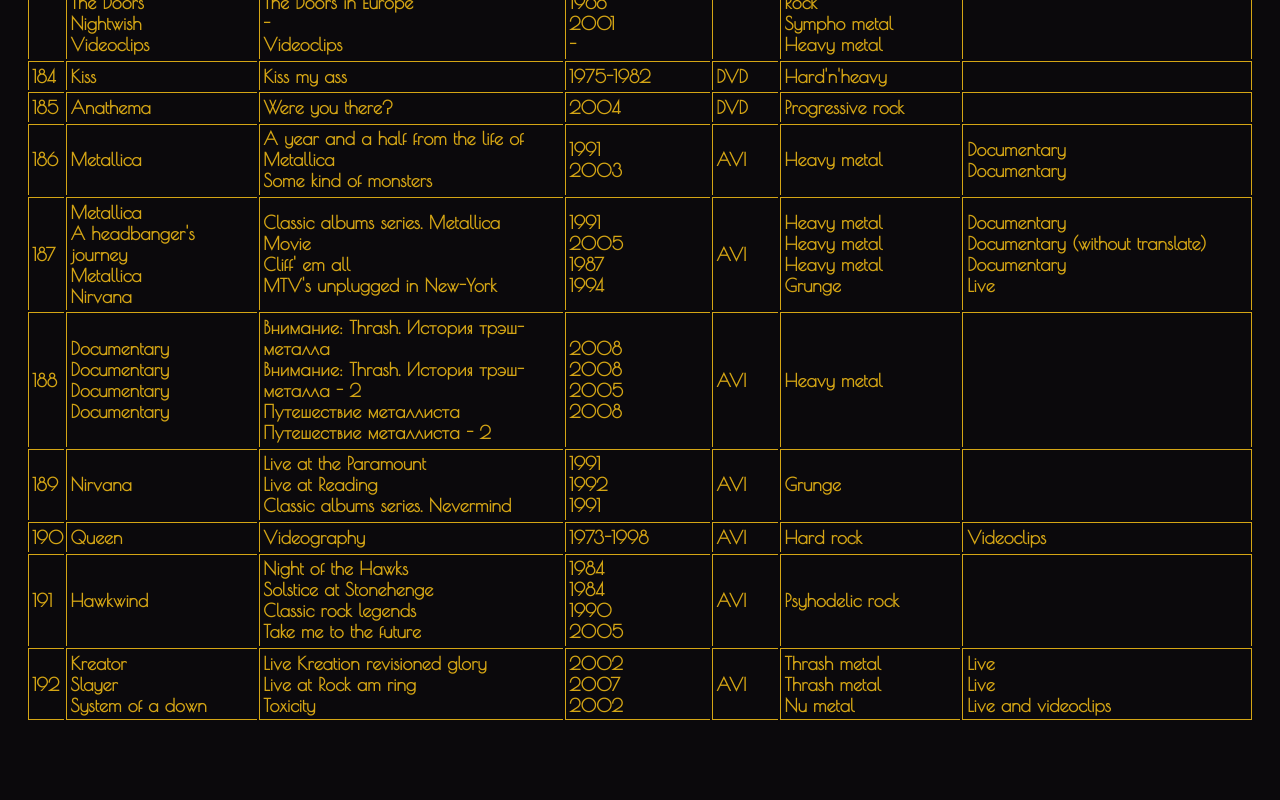
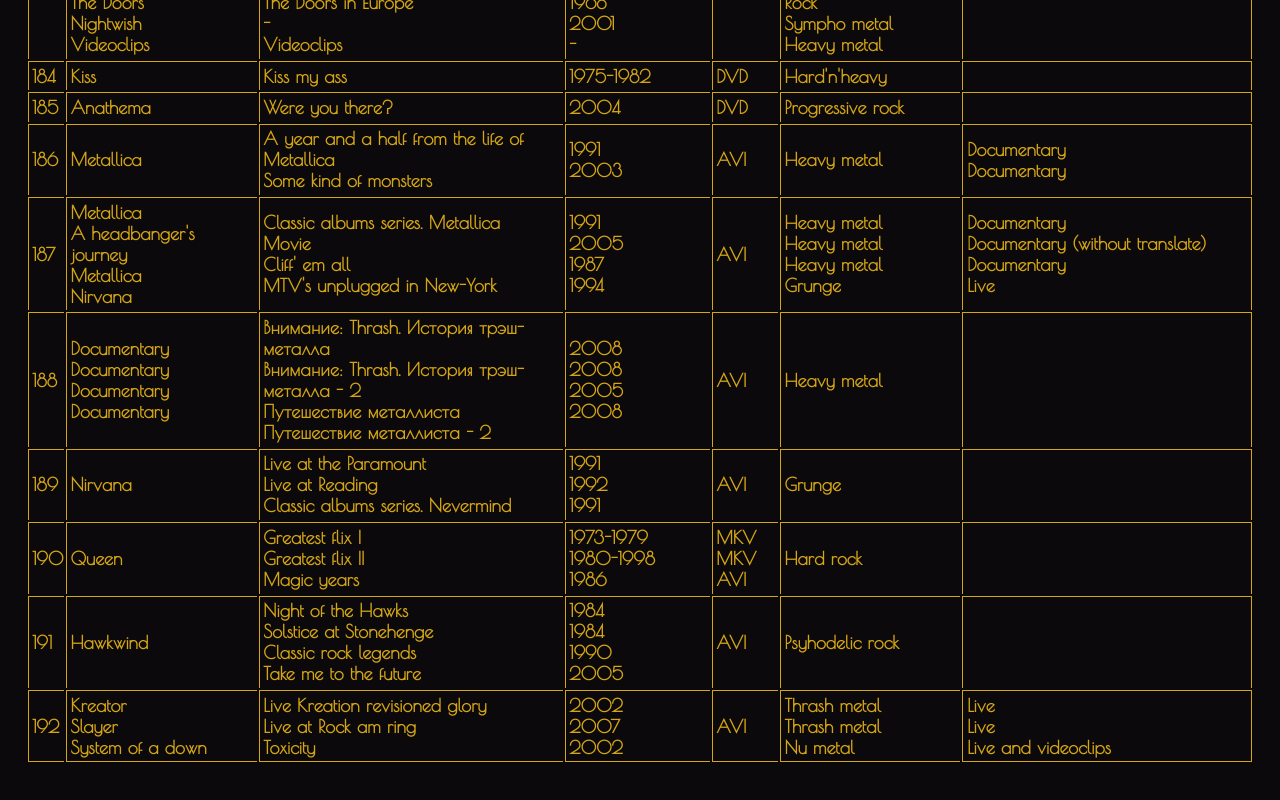
Before and after one commit to shelemenev/shelemenev.github.io, a plain HTML site: page video.html in a window 1280 px wide. Shown: the part 10198-10998 px from the top of the page. Drawn offline with Linux system fonts and the light colour scheme.

Commit message:
update video

```diff
--- a/video.html
+++ b/video.html
@@ -1746,11 +1746,11 @@
         <tr>
           <td>190</td>
           <td>Queen</td>
-          <td>Videography</td>
-          <td>1973-1998</td>
-          <td>AVI</td>
-          <td>Hard rock</td>
-          <td class="right">Videoclips</td>
+          <td>Greatest flix I<br>Greatest flix II<br>Magic years</td>
+          <td>1973-1979<br>1980-1998<br>1986</td>
+          <td>MKV<br>MKV<br>AVI</td>
+          <td>Hard rock</td>
+          <td class="right"></td>
         </tr>
         <tr>
           <td>191</td>
```
